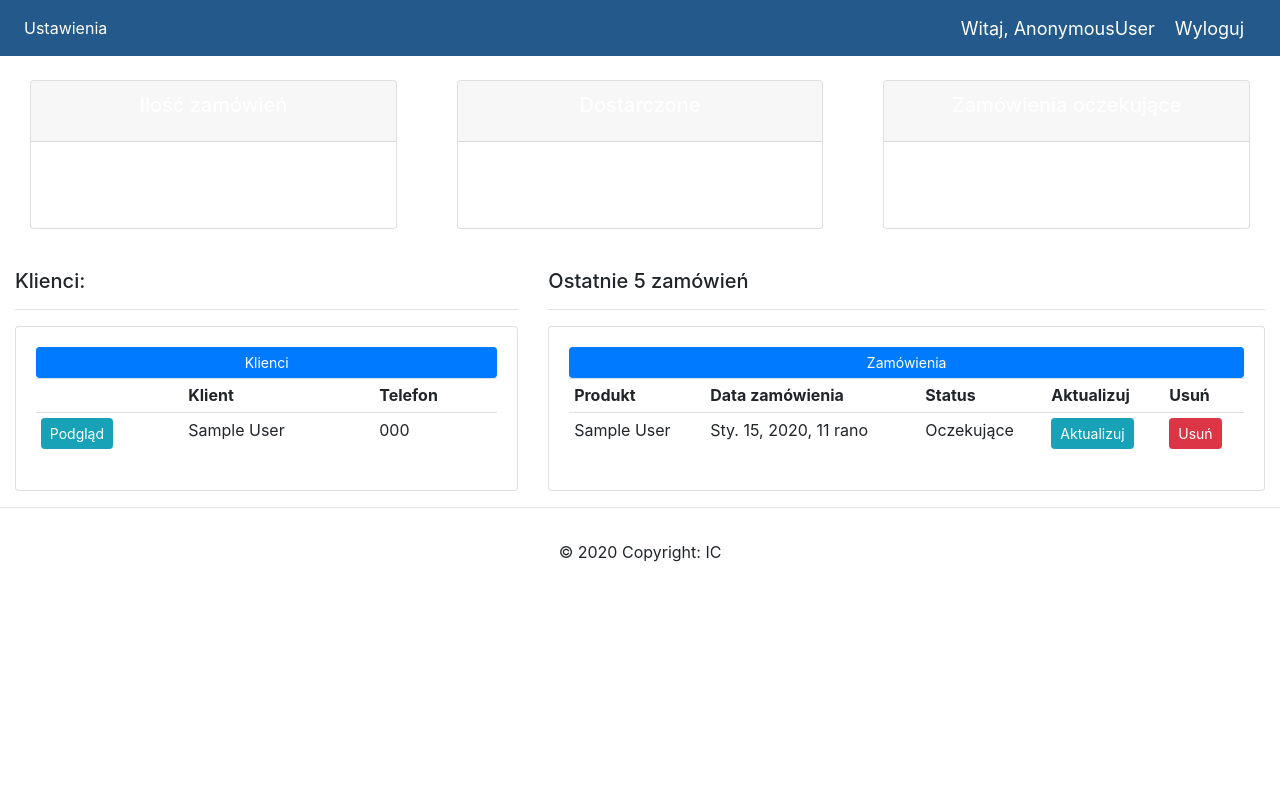
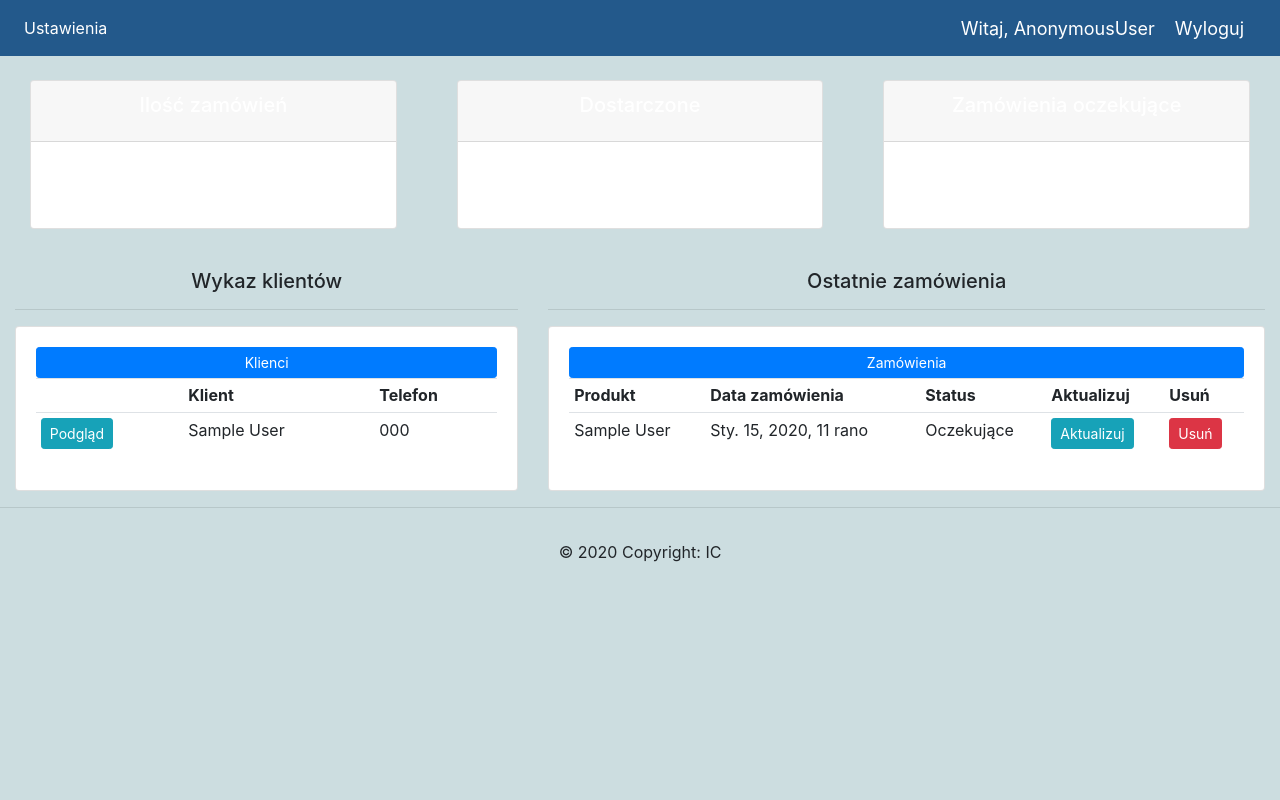
Before and after one commit to Aedelliks/ProjektPZ, a Django app: template accounts/templates/accounts/dashboard.html in a window 1280 px wide. Run offline with Django 3.2, Linux system fonts and the light colour scheme; tables that the repository leaves empty hold one stand-in row (values such as "Sample post"); the template is opened without the code that fills it: values that come from a table or form of the project are taken from there, most other values are stand-ins (such as "Sample title", 1, 10 or a date in 2020); some libraries are stand-ins or nearby versions.

Commit message:
ProjektPZ

```diff
--- a/accounts/templates/accounts/dashboard.html
+++ b/accounts/templates/accounts/dashboard.html
@@ -2,12 +2,18 @@
 
 {% block content %}
 {% include 'accounts/status.html' %}
+<style>
 
+.header {
+  text-align: center;
+}
+
+</style>
 <br>
 
 <div class="row">
     <div class="col-md-5">
-        <h5>Klienci:</h5>
+        <h5 class = "header " >Wykaz klientów</h5>
         <hr>
         <div class="card card-body">
             <a class="btn btn-primary  btn-sm btn-block" href="">Klienci</a>
@@ -31,7 +37,7 @@
     </div>
 
     <div class="col-md-7">
-        <h5>Ostatnie 5 zamówień</h5>
+        <h5 class = "header ">Ostatnie zamówienia</h5 t>
         <hr>
         <div class="card card-body">
           <a class="btn btn-primary  btn-sm btn-block" href="">Zamówienia</a>
--- a/accounts/templates/accounts/main.html
+++ b/accounts/templates/accounts/main.html
@@ -18,18 +18,14 @@
 
     {% endblock %}
     </div>
-    <hr>
+    <hr id = "hrft">
 <!-- Footer -->
-<footer class="page-footer font-small blue">
+<footer>
+  <div class="footer-copyright text-center py-3">© 2020 Copyright:
+    <a> IC</a>
+  </div>
+</footer>
 
-    <!-- Copyright -->
-    <div class="footer-copyright text-center py-3">© 2020 Copyright:
-      <a> IC</a>
-    </div>
-    <!-- Copyright -->
-
-  </footer>
-  <!-- Footer -->
 </body>
 
 <script src="https://code.jquery.com/jquery-3.3.1.slim.min.js" integrity="sha384-q8i/X+965DzO0rT7abK41JStQIAqVgRVzpbzo5smXKp4YfRvH+8abtTE1Pi6jizo" crossorigin="anonymous"></script>
@@ -37,3 +33,19 @@
 <script src="https://stackpath.bootstrapcdn.com/bootstrap/4.3.1/js/bootstrap.min.js" integrity="sha384-JjSmVgyd0p3pXB1rRibZUAYoIIy6OrQ6VrjIEaFf/nJGzIxFDsf4x0xIM+B07jRM" crossorigin="anonymous"></script>
 
 </html>
+
+<style>
+  html{
+    height: 100%
+  }
+  body{
+    background-color: #ccdde0 ;
+    position: relative;
+  }
+  footer{
+    position: static;
+    bottom: 0;
+    width: 100%;
+    height: 10%;
+  }
+</style>
--- a/accounts/templates/accounts/order_form.html
+++ b/accounts/templates/accounts/order_form.html
@@ -48,8 +48,6 @@
 				{% csrf_token %}
 				{{formset.management_form}}
 				{% for form in formset %}
-				{% csrf_token %}
-
 				<table class="table table-sm">
 					<tr>
 						<th>Produkt: {{form.product}}</th>
```
